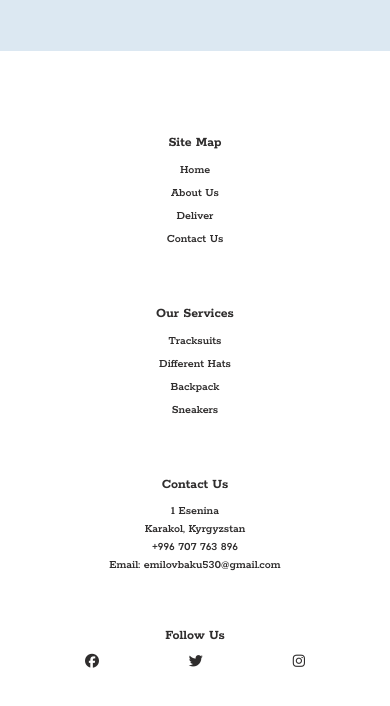
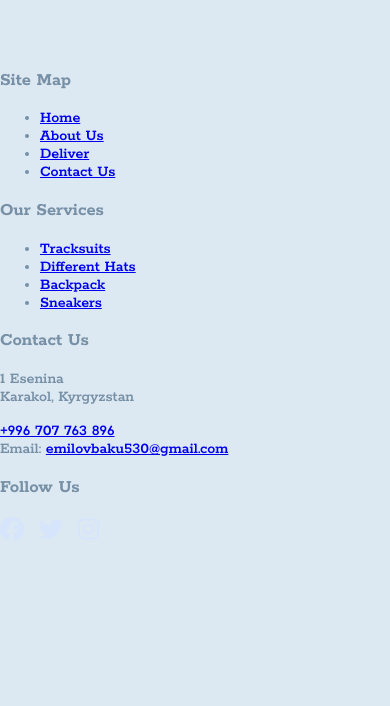
Before and after one commit to Qwerty-pixl/Adornia, a React (Create React App) app: page /products/1 in a window 390 px wide. Shown: the part 254-960 px from the top of the page. After the commit the page ends 844 px from the top, so only its background shows below. Built offline with nearby package versions, Linux system fonts and the light colour scheme; no server answers; the database is empty; a web font is replaced by a local one.

Commit message:
change styles

```diff
--- a/src/components/Footer/Footer.css
+++ b/src/components/Footer/Footer.css
@@ -1,142 +1,93 @@
-footer {
-  background-color: white;
-  color: rgb(47, 45, 45);
-  padding: 50px 0;
+.footer {
+  background-color: #7790A6;
+  color: #DCE8F2;
+  padding: 40px 0;
+  font-weight: 300;
+}
 
+.footer .container {
+  max-width: 1200px;
+  margin: 0 auto;
+  padding: 0 20px;
 }
-footer div.container {
-  display: flex;
-  flex-direction: column;
-  align-items: center;
-}
-footer div.row {
-  width: 100%;
+
+.footer-row {
   display: flex;
   flex-wrap: wrap;
-  justify-content: center;
+  justify-content: space-between;
 }
-footer div.col-md-3 {
-  width: 20%;
-  margin: 20px;
-}
-footer h3 {
-  font-size: 18px;
-  font-weight: bold;
+
+.footer-col {
+  flex: 1;
+  min-width: 220px;
   margin-bottom: 20px;
 }
-footer ul {
+
+.footer-col h3 {
+  margin-bottom: 15px;
+  font-size: 1.2rem;
+  color: #fff;
+}
+
+.footer-col ul {
   list-style: none;
-  margin: 0;
   padding: 0;
 }
-footer ul li {
+
+.footer-col ul li {
   margin-bottom: 10px;
 }
 
-footer a {
-  color: rgb(47, 45, 45);
+.footer-col ul li a {
+  color: #d6e5fb;
   text-decoration: none;
-}
-footer a:hover {
-  color: dimgray;
-  transition: 0.3s;
-}
-footer p {
-  margin: 0;
-  line-height: 1.5;
-}
-footer .social-media {
-  display: flex;
-  justify-content: space-between;
-  margin-top: 20px;
-}
-footer .social-media li {
-  margin-right: 10px;
+  transition: color 0.3s;
 }
 
-footer .social-media li:last-child {
-  margin-right: 0;
+.footer-col ul li a:hover {
+  color: #fff;
 }
 
-footer .social-media i {
-  color: rgb(47, 45, 45);
-  font-size: 30px;
-}
-footer .social-media i:hover{
-  color: dimgray;
-  transition: 0.3s;
+.footer-col p {
+  margin-bottom: 10px;
 }
 
-@media only screen and (max-width: 768px) {
-  footer div.col-md-3 {
-    width: 50%;
-    margin: 20px 0;
-  }
-  footer h3 {
-    font-size: 16px;
-    margin-bottom: 10px;
+.contact-link {
+  color: #d6e5fb;
+  text-decoration: none;
+  transition: color 0.3s;
+}
+
+.contact-link:hover {
+  color: #fff;
+}
+
+.social-media {
+  list-style: none;
+  padding: 0;
+  display: flex;
+  gap: 15px;
+}
+
+.social-media li a {
+  color: #d6e5fb;
+  font-size: 1.5rem;
+  transition: transform 0.3s;
+}
+
+.social-media li a:hover {
+  transform: scale(1.1);
+}
+
+/* Responsive Design */
+@media (max-width: 768px) {
+  .footer-row {
+    flex-direction: column;
+    align-items: center;
   }
 
-  footer ul li {
-    margin-bottom: 5px;
-  }
-
-  footer ul li a {
-    font-size: 14px;
-  }
-
-  footer p {
-    font-size: 14px;
-  }
-
-  footer .social-media {
-    display: flex;
-    justify-content: space-evenly;
-    margin-top: 10px;
-  }
-
-  footer .social-media li {
-    margin-right: 5px;
-  }
-
-  footer .social-media i {
-    font-size: 25px;
+  .footer-col {
+    text-align: center;
+    margin-bottom: 30px;
   }
 }
-@media only screen and (max-width: 480px) {
-  footer div.col-md-3 {
-    width: 100%;
-    margin: 20px 0;
-  }
-  footer h3 {
-    font-size: 14px;
-    margin-bottom: 10px;
-  }
-
-  footer ul li {
-    margin-bottom: 5px;
-  }
-
-  footer ul li a {
-    font-size: 12px;
-  }
-
-  footer p {
-    font-size: 12px;
-  }
-
-  footer .social-media {
-    margin-top: 10px;
-  }
-
-  footer .social-media li {
-    margin-right: 5px;
-  }
-
-  footer .social-media i {
-    font-size: 14px;
-  }
-  footer{
-    text-align: center;
-  }
-}
```
